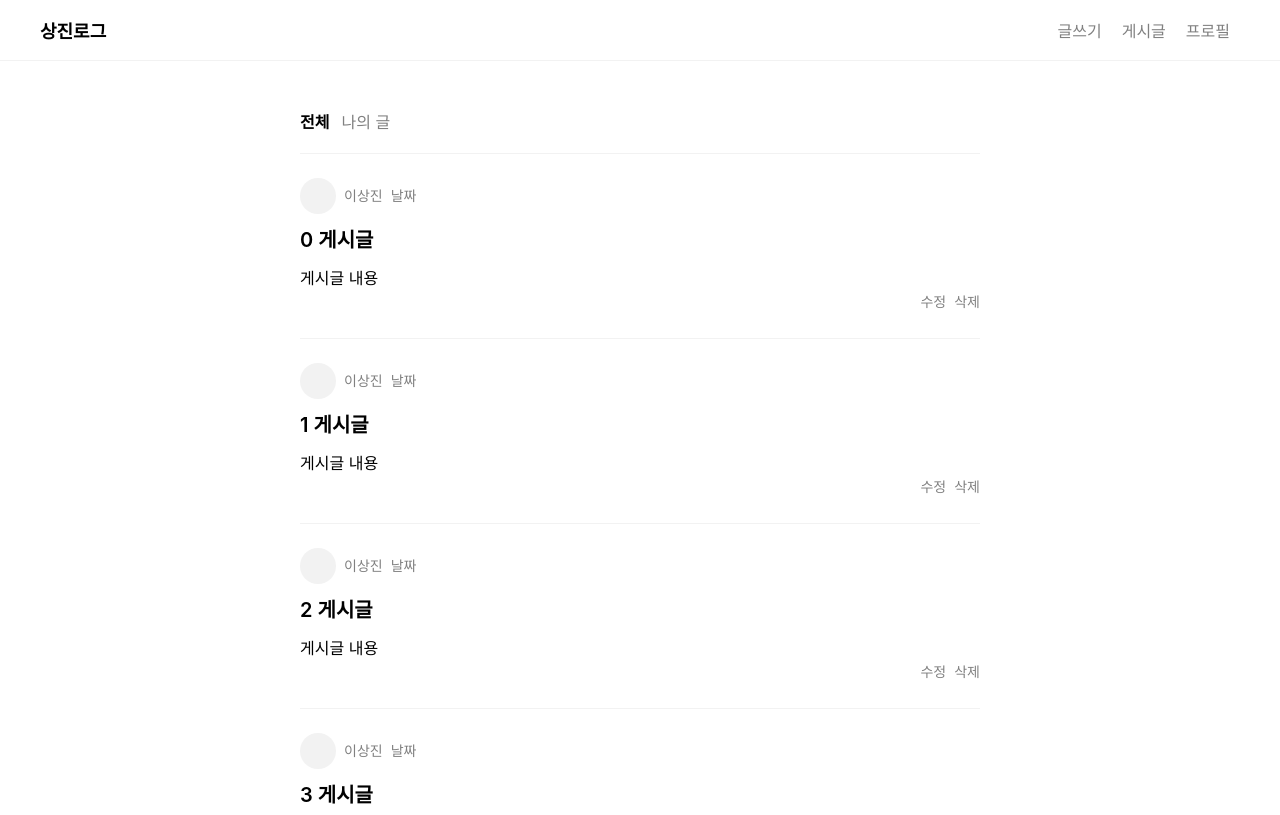
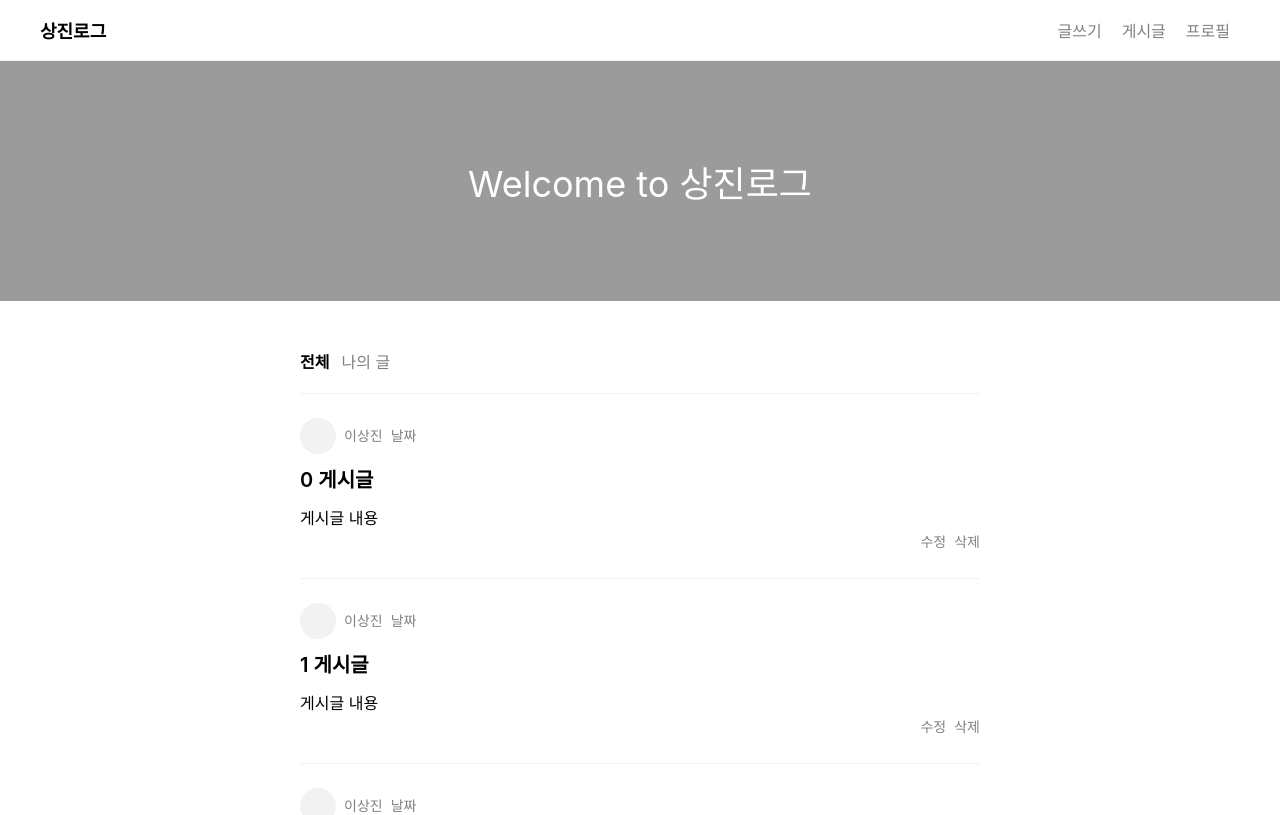
Before and after one commit to lsj0202/Blog, a React (Create React App) app: page / in a window 1280 px wide. Shown: the top 815 px of the page. Built offline with nearby package versions, Linux system fonts and the light colour scheme; no server answers; sample sign-in values are in the browser's storage.

Commit message:
feat: add main-img

```diff
--- a/src/components/PostList.tsx
+++ b/src/components/PostList.tsx
@@ -12,6 +12,7 @@ const PostList = ({ hasNavigation = true }: PostListProps) => {
 
   return (
     <>
+      <div className='homepage__main-img'>Welcome to 상진로그</div>
       {hasNavigation && (
         <div className='post__navigation'>
           <div
--- a/src/index.css
+++ b/src/index.css
@@ -329,3 +329,15 @@ footer a:hover {
   z-index: 9999;
   animation: rotation 1s linear infinite;
 }
+
+.homepage__main-img {
+  margin: 0 auto;
+  width: 100%;
+  height: 30vh;
+  background-color: rgb(155, 155, 155);
+  display: flex;
+  align-items: center;
+  justify-content: center;
+  font-size: 36px;
+  color: white;
+}
```
